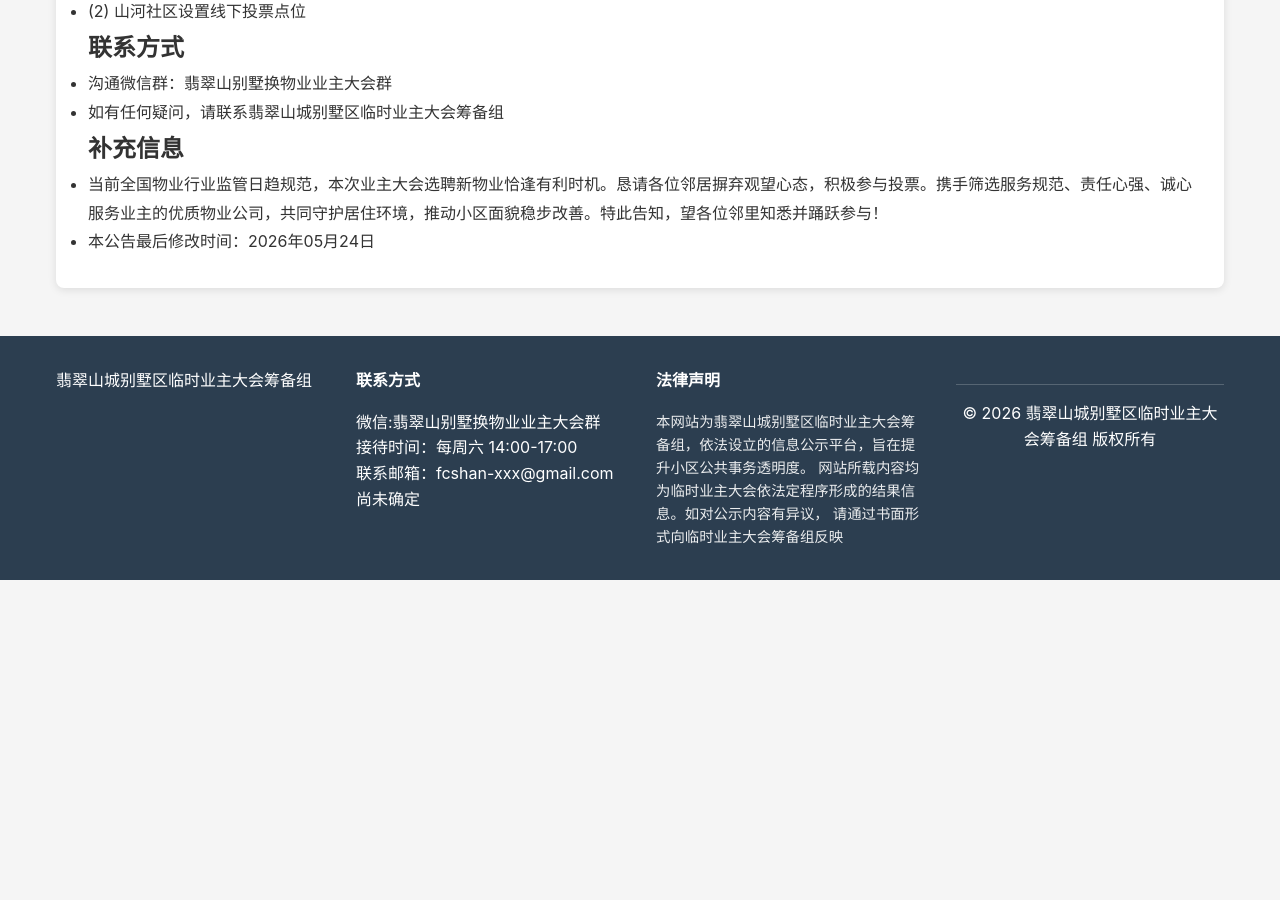
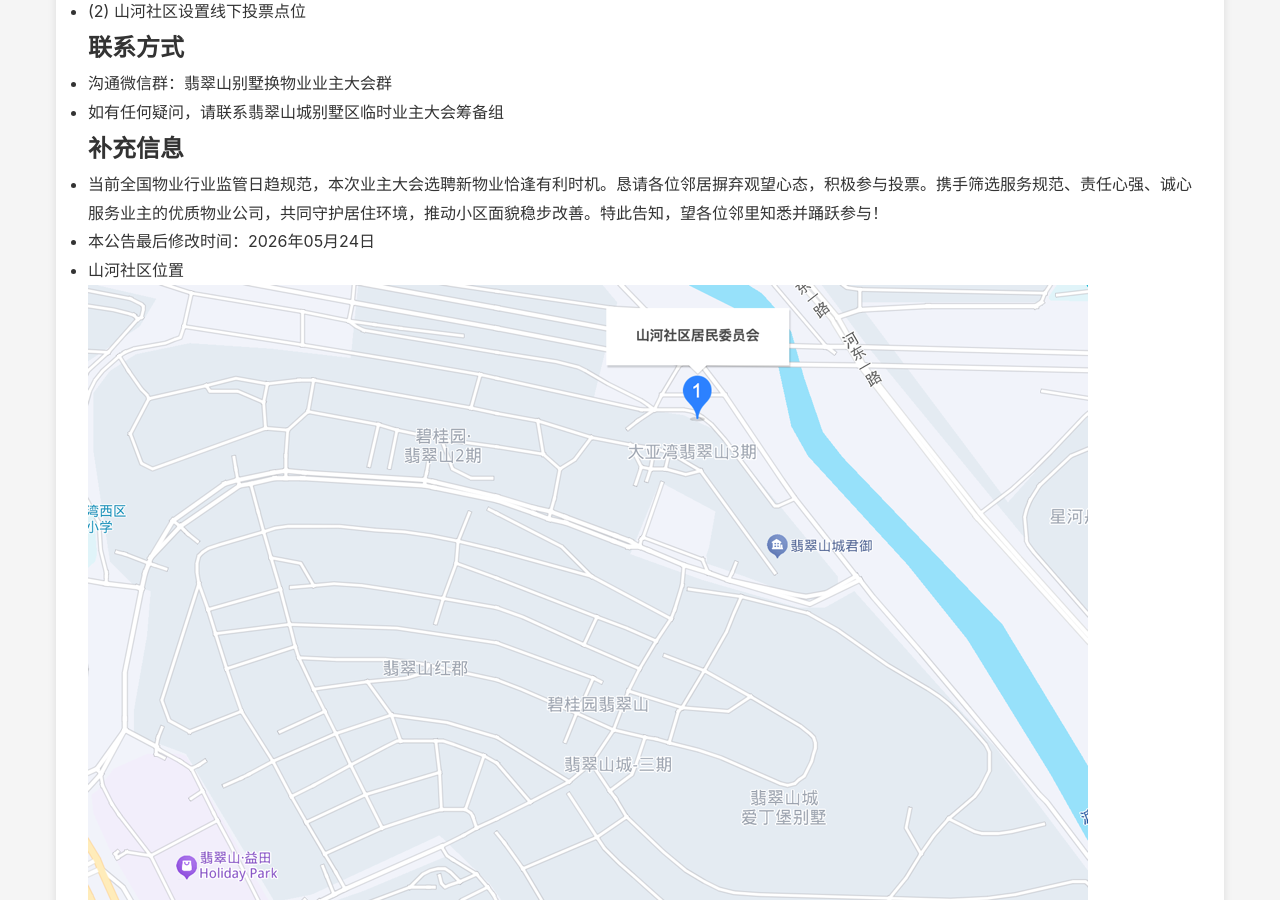
Before and after one commit to fcshan/fcshan.github.io, a Jekyll site: the page built from _announcements/20260429-meeting-announce-02.md, in a window 1280 px wide and 900 px high, scrolled down 648 px. Built offline with Jekyll 4.4.1, drawn with Linux system fonts in a browser that asks for light colours; comment, search, counter and statistics services are not loaded; before the commit the page ends 1228 px from its top, so only the background shows below that.

Commit message:
announce02

```diff
--- a/_announcements/20260429-meeting-announce-02.md
+++ b/_announcements/20260429-meeting-announce-02.md
@@ -35,3 +35,6 @@ excerpt: 定于2026年?月?日召开2026年第2次业主大会，会议议题：
 
 - 当前全国物业行业监管日趋规范，本次业主大会选聘新物业恰逢有利时机。恳请各位邻居摒弃观望心态，积极参与投票。携手筛选服务规范、责任心强、诚心服务业主的优质物业公司，共同守护居住环境，推动小区面貌稳步改善。特此告知，望各位邻里知悉并踊跃参与！
 - 本公告最后修改时间：2026年05月24日
+- 山河社区位置
+
+  ![山河社区位置](/assets/images/shanhe_location.png)
```
Also changed, not shown: assets/images/shanhe_location.png (added).
